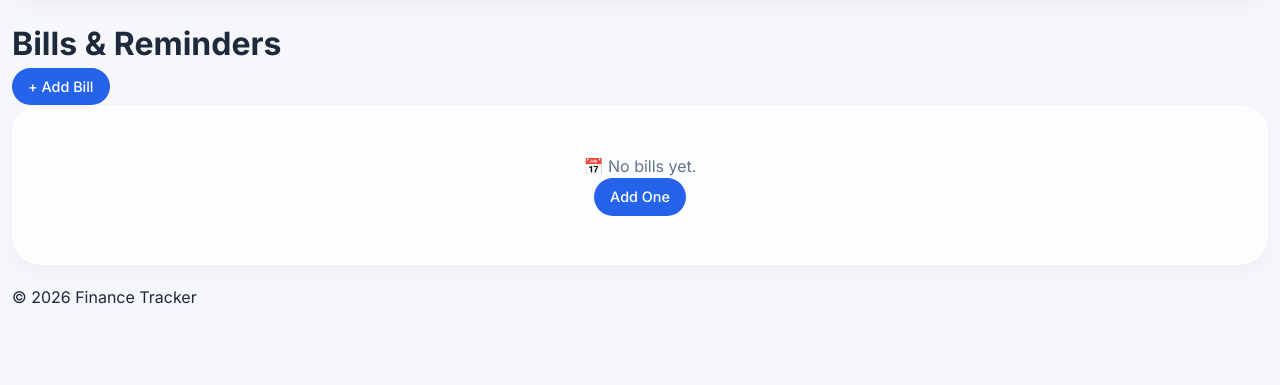
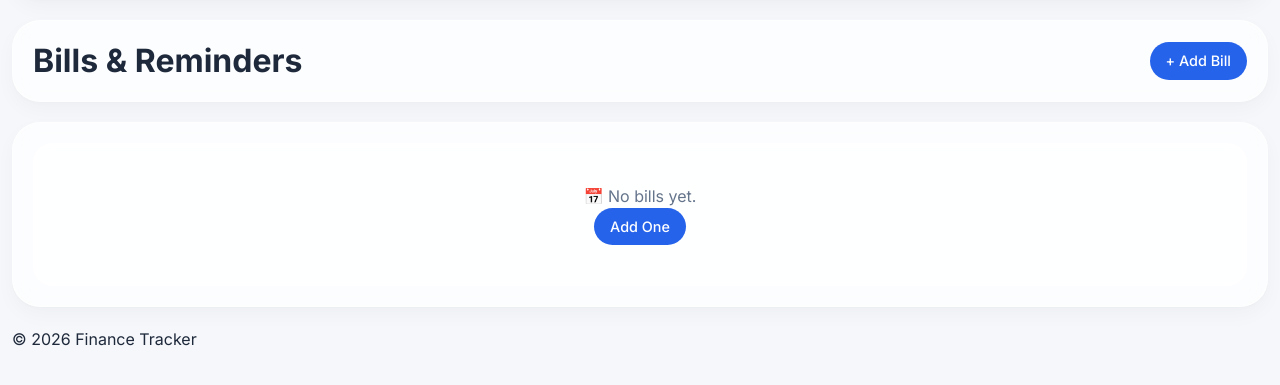
Before and after one commit to Mystic-Chamola/finance_tracker, a Django app: page /bills/ in a window 1280 px wide. Shown: the part 121-506 px from the top of the page. Run offline with Django 5.2, Linux system fonts and the light colour scheme; a user stored in the database is signed in; data comes from the database, SQL or seed files in the repository; data that the repository does not hold is empty.

Commit message:
Apply consistent glassmorphism styling to all list pages

```diff
--- a/static/css/style.css
+++ b/static/css/style.css
@@ -503,3 +503,27 @@ tr.due-soon-row { background: rgba(245, 158, 11, 0.08); }
         padding: 8px 10px;
     }
 }
+/* Page header styling (already inline in templates, but can be centralized) */
+.page-header {
+    display: flex;
+    justify-content: space-between;
+    align-items: center;
+    padding: 16px 20px;
+    margin-bottom: 20px;
+    background: var(--glass-bg);
+    backdrop-filter: blur(12px);
+    -webkit-backdrop-filter: blur(12px);
+    border: 1px solid var(--glass-border);
+    border-radius: var(--border-radius-xl);
+    box-shadow: var(--shadow-sm);
+}
+
+/* Empty state card styling */
+.empty-state {
+    text-align: center;
+    padding: 40px 20px;
+    color: var(--text-secondary);
+    background: var(--glass-bg);
+    border-radius: var(--border-radius-lg);
+    border: 1px solid var(--glass-border);
+}
--- a/templates/tracker/bill_list.html
+++ b/templates/tracker/bill_list.html
@@ -1,12 +1,12 @@
 {% extends 'base.html' %}
 {% load currency_filters %}
 {% block content %}
-<div class="page-header">
+<div class="page-header glass" style="padding: 16px 20px; margin-bottom: 20px;">
     <h1>Bills & Reminders</h1>
     <a href="{% url 'bill_add' %}" class="btn btn-primary">+ Add Bill</a>
 </div>
 
-<div class="bills-list glass">
+<div class="bills-list glass" style="padding: 20px;">
     {% if bills %}
         <table class="modern-table">
             <thead>
--- a/templates/tracker/income_list.html
+++ b/templates/tracker/income_list.html
@@ -1,12 +1,12 @@
 {% extends 'base.html' %}
 {% load currency_filters %}
 {% block content %}
-<div class="page-header">
+<div class="page-header glass" style="padding: 16px 20px; margin-bottom: 20px;">
     <h1>Income</h1>
     <a href="{% url 'income_add' %}" class="btn btn-primary">+ Add Income</a>
 </div>
 
-<div class="income-list glass">
+<div class="income-list glass" style="padding: 20px;">
     {% if incomes %}
         <table class="modern-table">
             <thead>
--- a/templates/tracker/recurring_list.html
+++ b/templates/tracker/recurring_list.html
@@ -1,12 +1,12 @@
 {% extends 'base.html' %}
 {% load currency_filters %}
 {% block content %}
-<div class="page-header">
+<div class="page-header glass" style="padding: 16px 20px; margin-bottom: 20px;">
     <h1>Recurring Expenses</h1>
     <a href="{% url 'recurring_add' %}" class="btn btn-primary">+ Add Recurring</a>
 </div>
 
-<div class="recurring-list glass">
+<div class="recurring-list glass" style="padding: 20px;">
     {% if recurrings %}
         <table class="modern-table">
             <thead>
```
Also changed, not shown: templates/tracker/expense_list.html (+8 -18 lines), templates/tracker/goal_list.html (+19 -29 lines).
